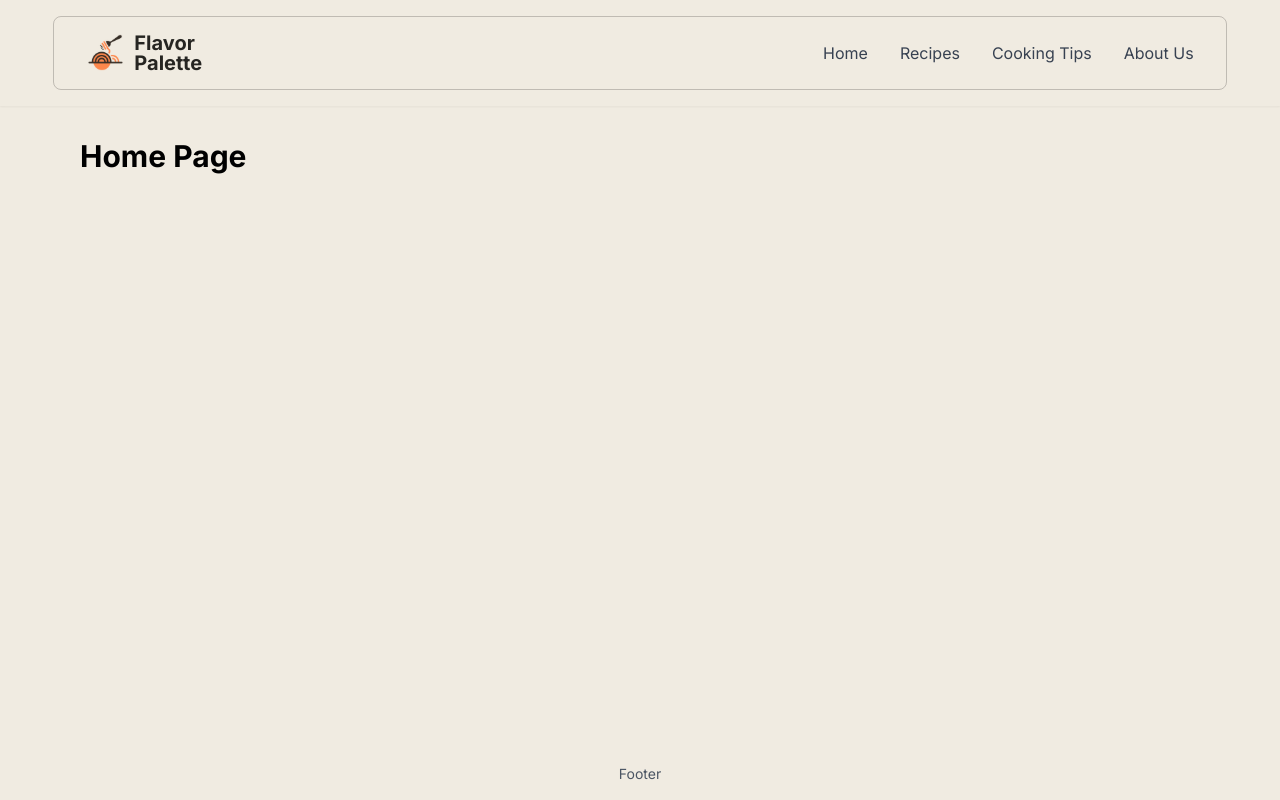
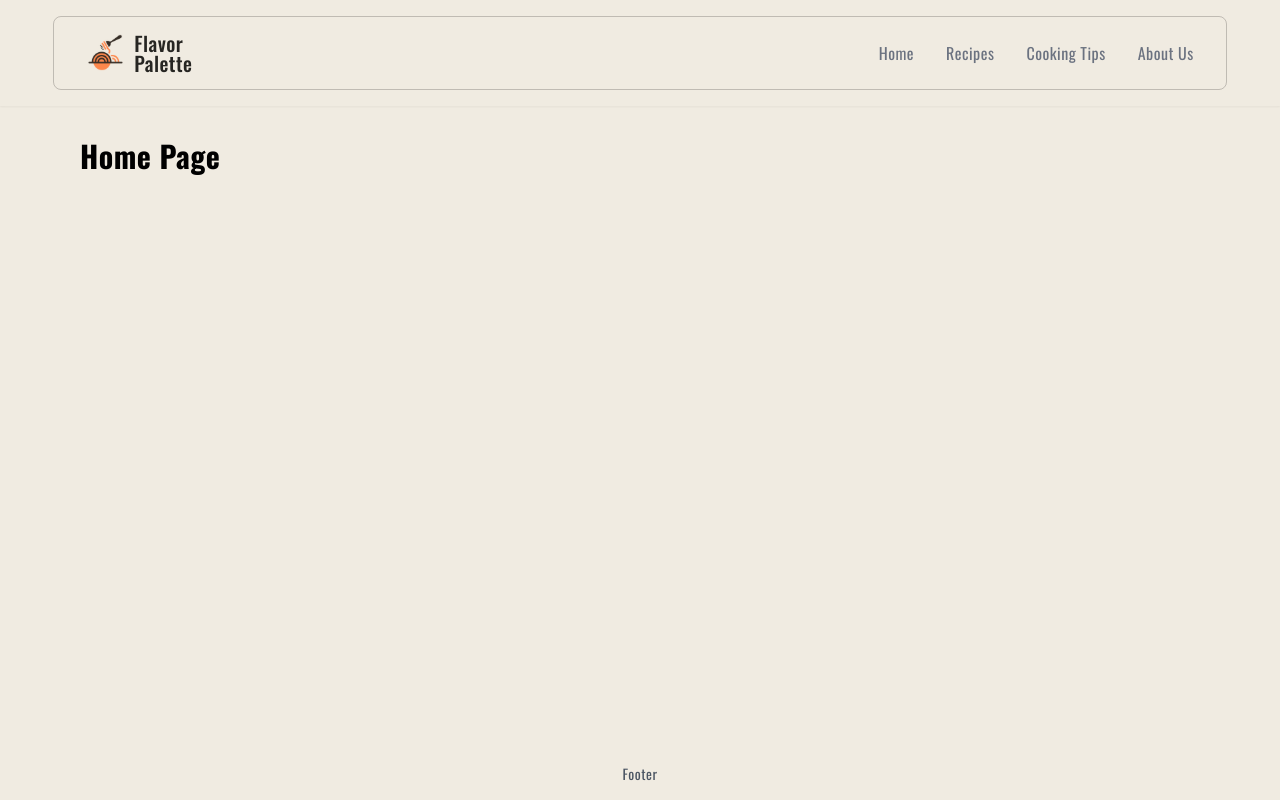
Before and after one commit to Yuliteg/travel-blog, a Next.js app: page /site in a window 1280 px wide. Built offline with nearby package versions, Linux system fonts and the light colour scheme.

Commit message:
Create NavLink component with active state

```diff
--- a/src/app/globals.css
+++ b/src/app/globals.css
@@ -27,3 +27,7 @@ a {
   color: inherit;
   text-decoration: none;
 }
+
+.transition-standard {
+  @apply transition-colors duration-200 ease-in-out;
+}
--- a/src/app/site/layout.tsx
+++ b/src/app/site/layout.tsx
@@ -1,11 +1,11 @@
-import { Inter } from "next/font/google";
+import { Oswald } from "next/font/google";
 
 import { Footer } from "@/components/Footer";
 import { Header } from "@/components/Header";
 
 import "../globals.css";
 
-const inter = Inter({ subsets: ["latin"] });
+const oswald = Oswald({ subsets: ["latin"] });
 
 export default function SiteLayout({
   children
@@ -14,7 +14,10 @@ export default function SiteLayout({
 }) {
   return (
     <html lang="en">
-      <body className={`${inter.className} flex flex-col h-full min-h-screen`}>
+      <body
+        suppressHydrationWarning={true}
+        className={`${oswald.className} tracking-tighter flex flex-col h-full min-h-screen`}
+      >
         <div className="bg-[#F0EBE1] flex flex-col min-h-screen">
           <Header />
           <main className="flex-1 container mx-10 py-8">{children}</main>
--- a/src/components/Header.tsx
+++ b/src/components/Header.tsx
@@ -2,45 +2,33 @@ import React from "react";
 
 import Link from "next/link";
 
+import { navItems } from "@/lib/constant";
 import { Icon } from "@/ui/Icon";
 import { getPath } from "@/utils/getPath";
 
+import NavLink from "./NavLink";
+
 export const Header = () => {
   return (
-    <header className="shadow-sm z-50 bg-[#F0EBE1] py-4">
+    <header className="shadow-sm z-50 py-4">
       <div className="w-11/12 mx-auto px-8 py-4 flex justify-between items-center border border-stroke rounded-lg">
-        <div className="flex items-center">
-          <Icon src="/recipe/logo.svg" alt="Flavor Palette" />
-          <span className="ml-2 text-xl font-bold text-text-main leading-none">
-            Flavor <br /> Palette
-          </span>
-        </div>
+        <Link href={getPath("/")} passHref aria-label="Go to homepage">
+          <div className="flex items-center cursor-pointer group">
+            <Icon src="/recipe/logo.svg" alt="Flavor Palette" />
+            <span
+              className="ml-2 text-xl font-medium text-text-main leading-none transition-standard
+            group-hover:text-primary-3"
+            >
+              Flavor <br /> Palette
+            </span>
+          </div>
+        </Link>
 
         <nav>
           <ul className="flex space-x-8 text-gray-700">
-            <li>
-              <Link href={getPath("/")} className="hover:text-red-500">
-                Home
-              </Link>
-            </li>
-            <li>
-              <Link href={getPath("/recipes")} className="hover:text-red-500">
-                Recipes
-              </Link>
-            </li>
-            <li>
-              <Link
-                href={getPath("/cooking-tips")}
-                className="hover:text-red-500"
-              >
-                Cooking Tips
-              </Link>
-            </li>
-            <li>
-              <Link href={getPath("/about")} className="hover:text-red-500">
-                About Us
-              </Link>
-            </li>
+            {navItems.map((item) => (
+              <NavLink key={item.path} href={item.path} label={item.label} />
+            ))}
           </ul>
         </nav>
       </div>
--- /dev/null
+++ b/src/components/NavLink.tsx
@@ -0,0 +1,37 @@
+"use client";
+
+import React, { FC } from "react";
+
+import Link from "next/link";
+import { usePathname } from "next/navigation";
+
+import { getPath } from "@/utils/getPath";
+
+interface NavLinkProps {
+  href: string;
+  label: string;
+}
+
+const NavLink: FC<NavLinkProps> = ({ href, label }) => {
+  const pathname = usePathname();
+  const isActive = pathname === getPath(href);
+
+  return (
+    <li className="relative">
+      <Link
+        href={getPath(href)}
+        className={`hover:text-primary-3 transition-standard  ${isActive ? "text-black" : "text-gray-500"}`}
+      >
+        {label}
+      </Link>
+
+      <span
+        className={`absolute left-0 bottom-[-2px] w-full h-[2px] bg-red-500 transition-transform duration-200 ease-in-out ${
+          isActive ? "scale-x-100" : "scale-x-0"
+        } hover:scale-x-100 origin-left`}
+      ></span>
+    </li>
+  );
+};
+
+export default NavLink;
--- a/src/lib/constant.ts
+++ b/src/lib/constant.ts
@@ -1 +1,8 @@
 export const BASE_PATH = "/site";
+
+export const navItems = [
+  { path: "/", label: "Home" },
+  { path: "/recipes/", label: "Recipes" },
+  { path: "/cooking-tips/", label: "Cooking Tips" },
+  { path: "/about/", label: "About Us" }
+];
--- a/src/utils/getPath.ts
+++ b/src/utils/getPath.ts
@@ -1,5 +1,6 @@
-export const getPath = (path: string) => {
+import { BASE_PATH } from "@/lib/constant";
+
+export const getPath = (path: string, base: string = BASE_PATH) => {
   const isDev = process.env.NODE_ENV === "development";
-
-  return isDev ? `/site${path}` : `${path}`;
+  return isDev ? `${base}${path}` : path;
 };
--- a/tailwind.config.ts
+++ b/tailwind.config.ts
@@ -24,6 +24,9 @@ const config: Config = {
       container: {
         center: true
       },
+      letterSpacing: {
+        tighter: "0.03em"
+      },
       colors: {
         "text-main": "#262522",
         "text-secondary": "#A0A0A0",
```
